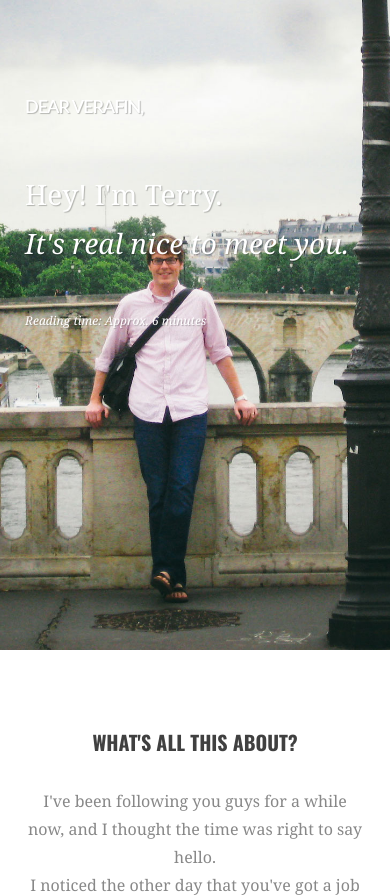
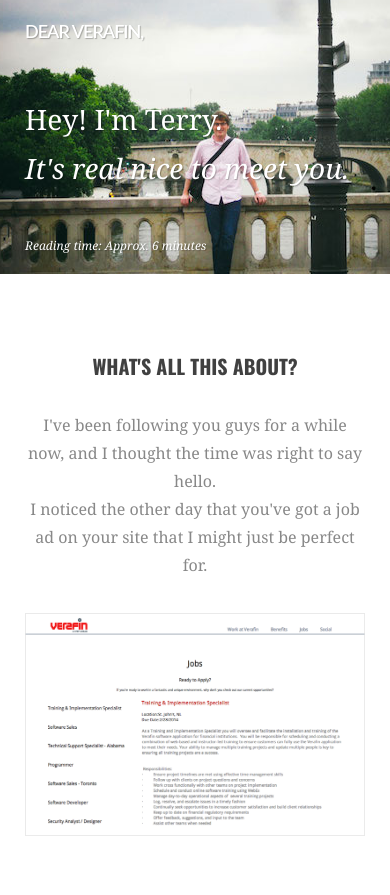
Before and after one commit to saltcod/dearverafin, a WordPress theme: template index.php in a window 390 px wide. Shown: the top 895 px of the page. Run offline with PHP 8.4 and a stand-in for WordPress, Linux system fonts and the light colour scheme; the site name, menu and one post (Sample post) are stand-ins, and other content is empty; some libraries are stand-ins or nearby versions; some web fonts are replaced.

Commit message:
Mobilize!

```diff
--- a/style.css
+++ b/style.css
@@ -1208,4 +1208,10 @@ in general anyone not viewing on a mobile device.
   .mobile-hide {
     display: none;
   }
+  section.first {
+    background: url(images/cover2-mobile.jpg) no-repeat center center fixed;
+    background-position: -5px -5px;
+    padding: 0;
+    height: auto;
+  }
 }
--- a/style.less
+++ b/style.less
@@ -1022,4 +1022,12 @@ in general anyone not viewing on a mobile device.
 	.huge { font-size: 1.75em}
 	.byline { font-size: 1em;}
 	.mobile-hide {display: none;}
+
+
+	section.first{
+		background: url(images/cover2-mobile.jpg) no-repeat center center fixed;
+		background-position: -5px -5px;
+		padding: 0;
+		height: auto;
 	}
+}
```
Also changed, not shown: images/cover1.jpg (renamed from images/header-shot.jpg), images/cover2-mobile.jpg (added). Lines whose indentation alone changed are shown as unchanged.
